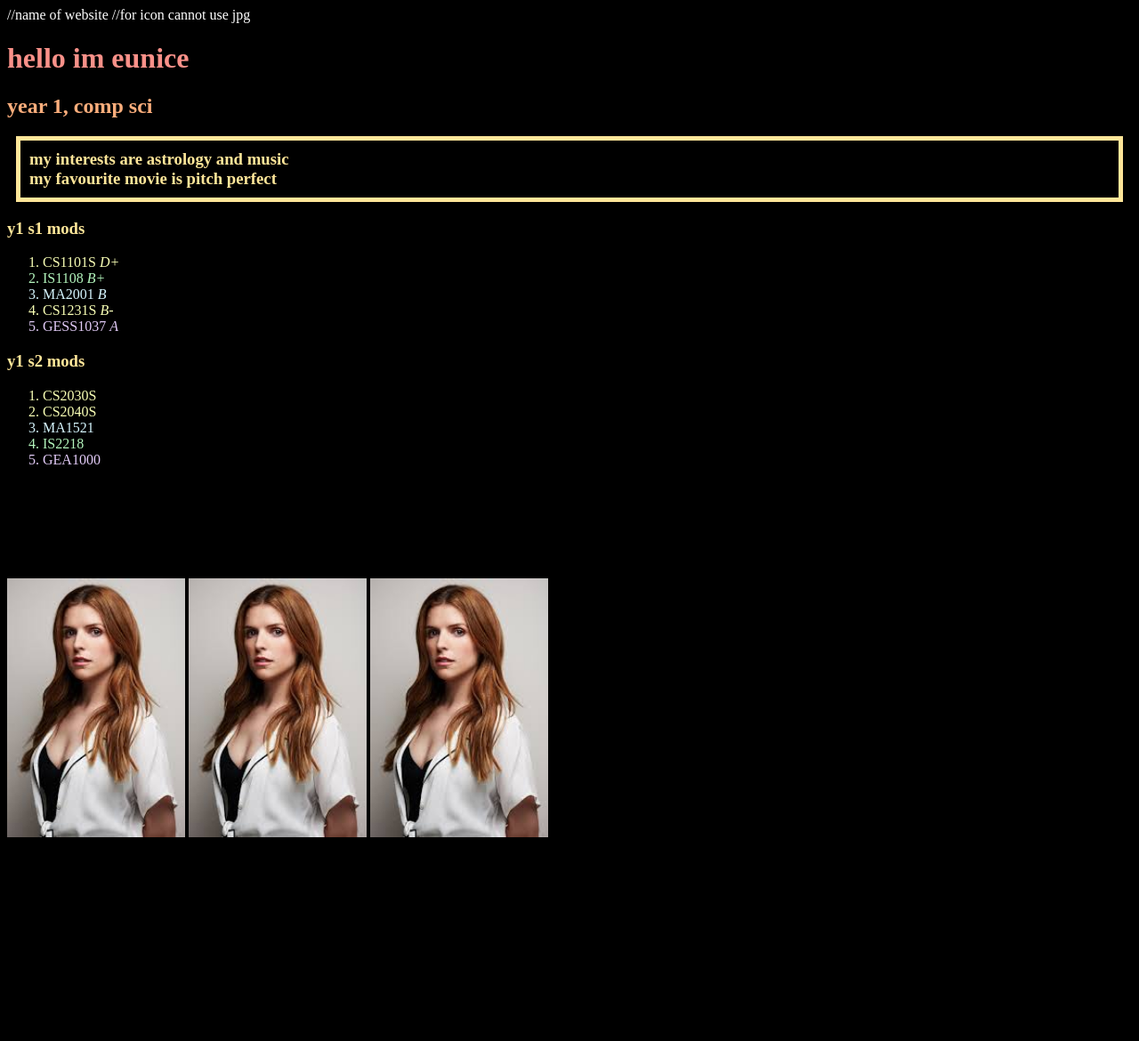
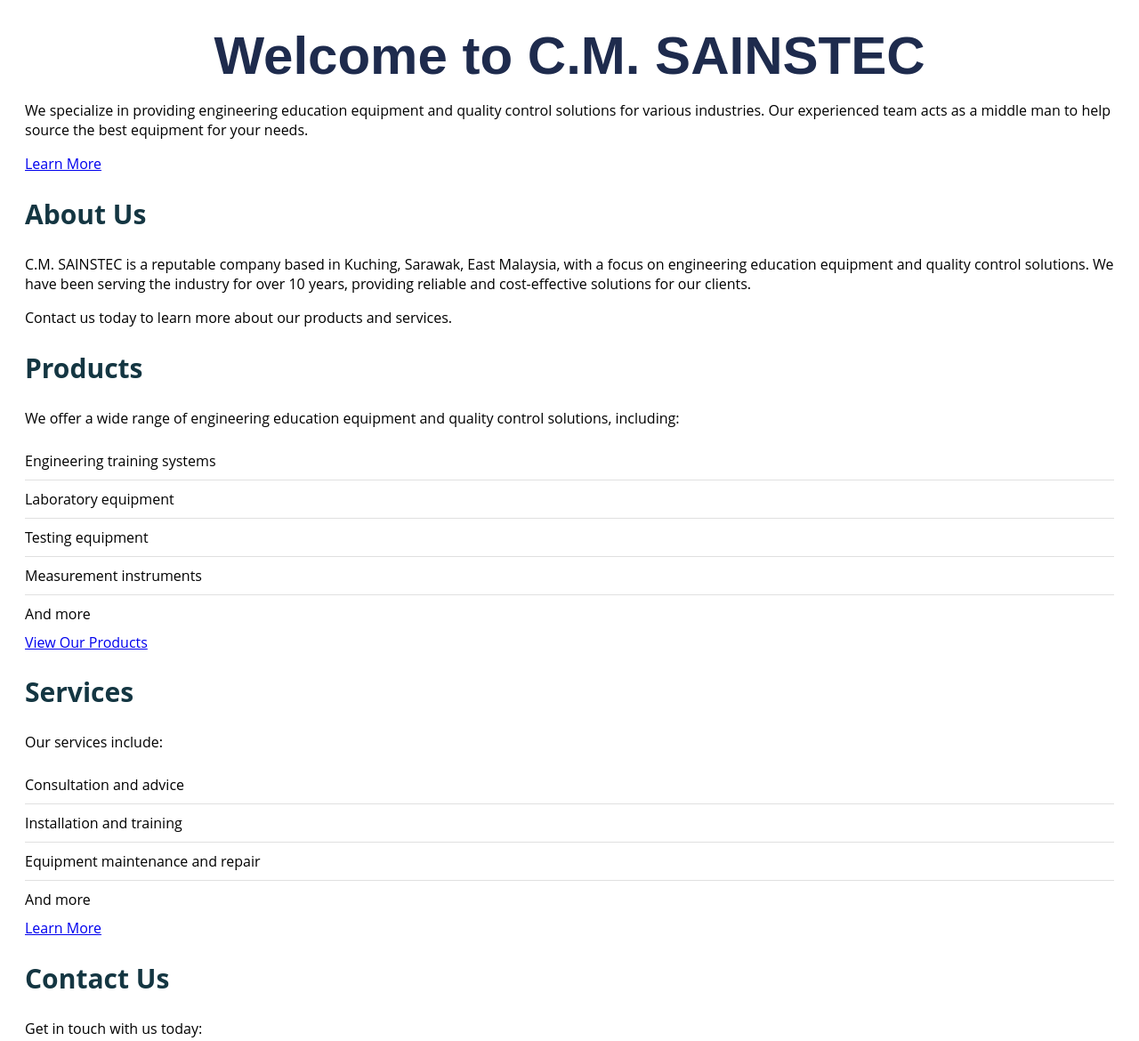
Before and after one commit to eunrcn/eunrcn.github.io, a plain HTML site: page index.html in a window 1280 px wide. Shown: the top 1170 px of the page at 89% size. Before the commit the page ends 953 px from the top, so only its background shows below. Drawn offline with Linux system fonts and the light colour scheme.

Commit message:
Add files via upload

```diff
--- a/index.html
+++ b/index.html
@@ -1,61 +1,58 @@
-
+<!DOCTYPE html>
+<html lang="en">
 <head>
-<title> eunice </title>
-<link href="styles.css" rel="stylesheet">
-//name of website
-<link rel="icon" type="image/jpeg"href="phoots/anna.jpeg">
-//for icon cannot use jpg
+  <meta charset="UTF-8">
+  <meta name="viewport" content="width=device-width, initial-scale=1.0">
+  <title>C.M. SAINSTEC</title>
+  <link rel="stylesheet" href="styles.css">
 </head>
-
-
-
 <body>
-	<h1>hello im eunice</h1>
-    <h2>year 1, comp sci</h2>
-    <h3>
-    <p>
-    my interests are astrology and music <br> my favourite movie is pitch perfect
-    </p>
-    </h3>
-
-
-
-
-
-
-    <div>
-    <h3> y1 s1 mods </h3>
-    <ol>
-    <li class="item1"> CS1101S <i> D+ </i></li>
-    <li class="item2"> IS1108 <i> B+ </i></li>
-    <li class="item3"> MA2001 <i> B </i> </li>
-    <li class="item1"> CS1231S <i> B- </i> </li>
-    <li class="item4"> GESS1037 <i> A </i> </li>
-    </ol>
-    </div>
-
-    <div>
-    <h3> y1 s2 mods </h3>
-    <ol>
-    <li class="item1"> CS2030S </li>
-    <li class="item1"> CS2040S </li>
-    <li class="item3"> MA1521 </li>
-    <li class="item2"> IS2218 </li>
-    <li class="item4"> GEA1000 </li>
-    </ol>
-    </div>
-
-    <div>
-    <p>
-    im a aquarius sun gemini rising and virgo moon <br> my mercury is aquarius and venus is capricorn
-    </p>
-    </div>
-
-    <a href="https://twitter.com/AnnaKendrick47"><img src="phoots/anna.jpeg"
-    width="200px"></a>
-    <a href="https://www.instagram.com/annakendrick47/?hl=en"><img src="phoots/anna.jpeg"
-    width="200px"></a>
-    <a href="https://www.instagram.com/eunrcn/?hl=en"><img src="phoots/anna.jpeg"
-    width="200px"></a>
-
+  <main>
+    <section id="hero">
+      <h1>Welcome to C.M. SAINSTEC</h1>
+      <p>We specialize in providing engineering education equipment and quality control solutions for various industries. Our experienced team acts as a middle man to help source the best equipment for your needs.</p>
+      <a href="#" class="cta">Learn More</a>
+    </section>
+    <section id="about">
+      <h2>About Us</h2>
+      <p>C.M. SAINSTEC is a reputable company based in Kuching, Sarawak, East Malaysia, with a focus on engineering education equipment and quality control solutions. We have been serving the industry for over 10 years, providing reliable and cost-effective solutions for our clients.</p>
+      <p>Contact us today to learn more about our products and services.</p>
+    </section>
+    <section id="products">
+      <h2>Products</h2>
+      <p>We offer a wide range of engineering education equipment and quality control solutions, including:</p>
+      <ul>
+        <li>Engineering training systems</li>
+        <li>Laboratory equipment</li>
+        <li>Testing equipment</li>
+        <li>Measurement instruments</li>
+        <li>And more</li>
+      </ul>
+      <a href="#" class="cta">View Our Products</a>
+    </section>
+    <section id="services">
+      <h2>Services</h2>
+      <p>Our services include:</p>
+      <ul>
+        <li>Consultation and advice</li>
+        <li>Installation and training</li>
+        <li>Equipment maintenance and repair</li>
+        <li>And more</li>
+      </ul>
+      <a href="#" class="cta">Learn More</a>
+    </section>
+    <section id="contact">
+      <h2>Contact Us</h2>
+      <p>Get in touch with us today:</p>
+      <ul>
+        <li>Address: Lot 457, Block 206, 1st Floor, SG. Maong Hilir Commercial Centre, 93400 Kuching, Sarawak, East Malaysia.</li>
+        <li>Phone: +6 (082) 413319</li>
+        <li>Email: c.m.sainstec@gmail.com</li>
+      </ul>
+    </section>
+  </main>
+  <footer>
+    <p>&copy; 2023 C.M. SAINSTEC. All rights reserved.</p>
+  </footer>
 </body>
+</html>
--- a/styles.css
+++ b/styles.css
@@ -1,42 +1,99 @@
+/* Set font family for the entire page */
 body {
-background-color: black;
-color: white;
-font-family: “cursive”;
-}
-p {
-margin: 10px;
-padding: 10px;
-/*if you want a border around your paragraphs*/
-border-style: solid;
-border-width: 5px;
-text-align: justify;
+  font-family: 'Open Sans', sans-serif;
 }
 
-h1{
-	color: FA9189;}
-
-h2{
-	color: FCAE7C;}
-
-h3{
-	color: FFE699;}
-
-.item1 {color: F9FFB5;}
-.item2 {color: B3F5BC;}
-.item3 {color: D6F6FF;}
-.item4 {color: E2CBF7;}
-
-ol li {hover color: B3F5BC}
-ul li {background-color:white;}
-
-p > i {color: black;}
-
-div > p {
-color: black;
-font-size: 30px;
+/* Style the header with a dark green background and white text */
+header {
+  background-color: #143642;
+  color: #ffffff;
+  padding: 20px;
 }
 
-h1:hover {color: B3F5BC}
-h2:hover {color: B3F5BC}
-h3:hover {color: B3F5BC}
-li:hover {color: D1BDFF}
+/* Style the company name in the header */
+h1 {
+  font-size: 60px;
+  font-family: 'Futura', sans-serif;
+  margin: 0;
+  text-align: center;
+  color: #1e2b4d;
+  text-shadow: 2px 2px #ffffff;
+}
+
+/* Style the contact information in the header */
+header p {
+  font-size: 18px;
+  margin: 0;
+}
+
+/* Style the navigation links in the header */
+nav {
+  background-color: #ffffff;
+  padding: 10px;
+}
+
+nav a {
+  color: #143642;
+  text-decoration: none;
+  font-size: 20px;
+  margin-right: 20px;
+}
+
+/* Add a hover effect to the navigation links */
+nav a:hover {
+  color: #ffffff;
+  background-color: #143642;
+}
+
+/* Style the main content section */
+main {
+  padding: 20px;
+}
+
+/* Style the section headings */
+section h2 {
+  font-size: 30px;
+  color: #143642;
+}
+
+/* Style the equipment list */
+ul {
+  list-style: none;
+  padding: 0;
+  margin: 0;
+}
+
+ul li {
+  padding: 10px 0;
+  border-bottom: 1px solid #e0e0e0;
+}
+
+ul li:last-child {
+  border-bottom: none;
+}
+
+/* Add a hover effect to the equipment list */
+ul li:hover {
+  background-color: #f5f5f5;
+}
+
+/* Style the footer with a navy background and white text */
+footer {
+  background-color: #1e2b4d;
+  color: #ffffff;
+  padding: 20px;
+  text-align: center;
+  font-size: 16px;
+}
+
+/* Style the footer links */
+footer a {
+  color: #ffffff;
+  text-decoration: none;
+  margin-right: 10px;
+}
+
+/* Add a hover effect to the footer links */
+footer a:hover {
+  text-decoration: underline;
+}
```
